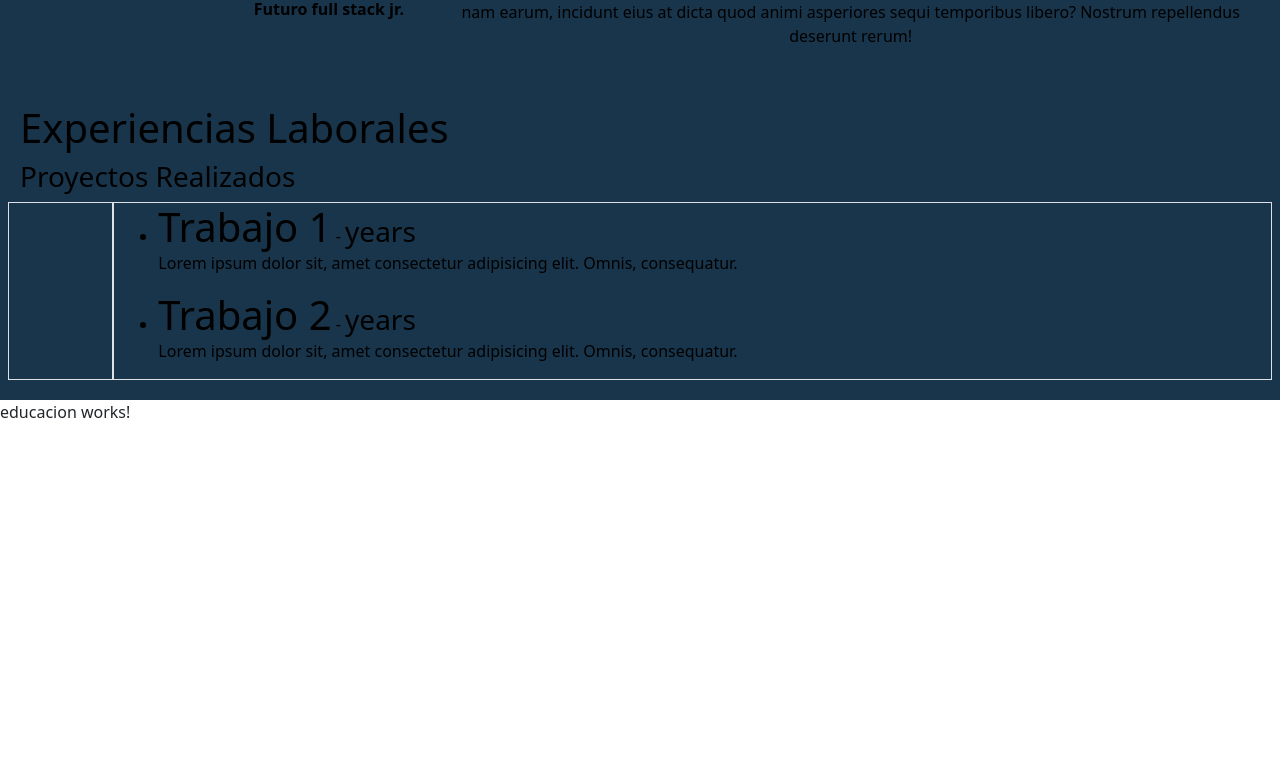
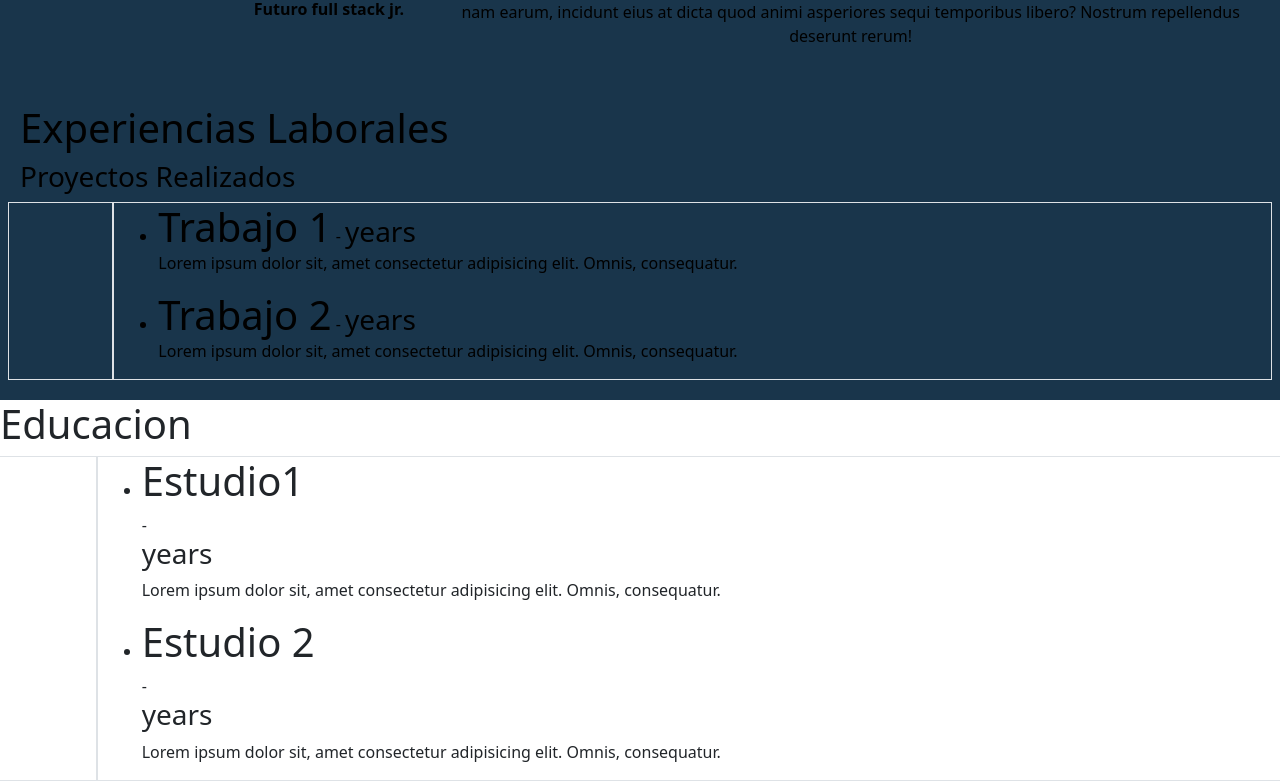
Before and after one commit to cristiandavidsejas/proyectoIntegrador-CristianSejas, an Angular app: page / in a window 1280 px wide. Shown: the part 641-1422 px from the top of the page. Before the commit the page ends 1081 px from the top, so only its background shows below. Built offline with nearby package versions, Linux system fonts and the light colour scheme.

Commit message:
se agrego contenido html al componente educacion

```diff
--- a/src/app/components/educacion/educacion.component.html
+++ b/src/app/components/educacion/educacion.component.html
@@ -1 +1,29 @@
-<p>educacion works!</p>
+<div class="row">
+    <h1>Educacion</h1>
+        <div class="col-lg-1 border"></div>
+            <div class="col-lg-11 border">
+                <ul>
+                    <li>
+                        <h1>Estudio1</h1> -
+                        <h3>years</h3>
+                    </li>
+                    <p>Lorem ipsum dolor sit, amet consectetur adipisicing elit. Omnis, consequatur.</p>
+                </ul>
+
+
+                <ul>
+                    <li>
+                        <h1>Estudio 2</h1> -
+                        <h3>years</h3>
+                    </li>
+                    <p>Lorem ipsum dolor sit, amet consectetur adipisicing elit. Omnis, consequatur.</p>
+                </ul>
+
+
+            </div>
+
+
+
+
+
+</div>
```
